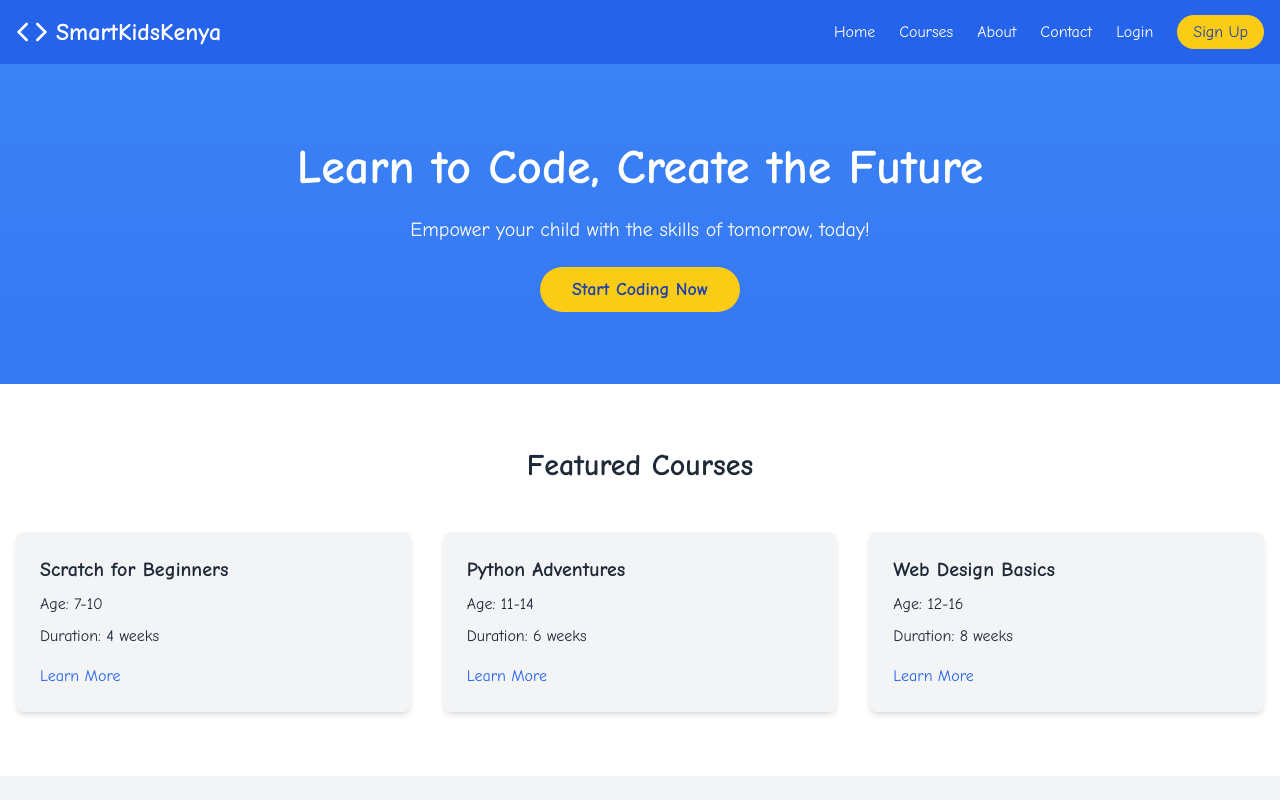
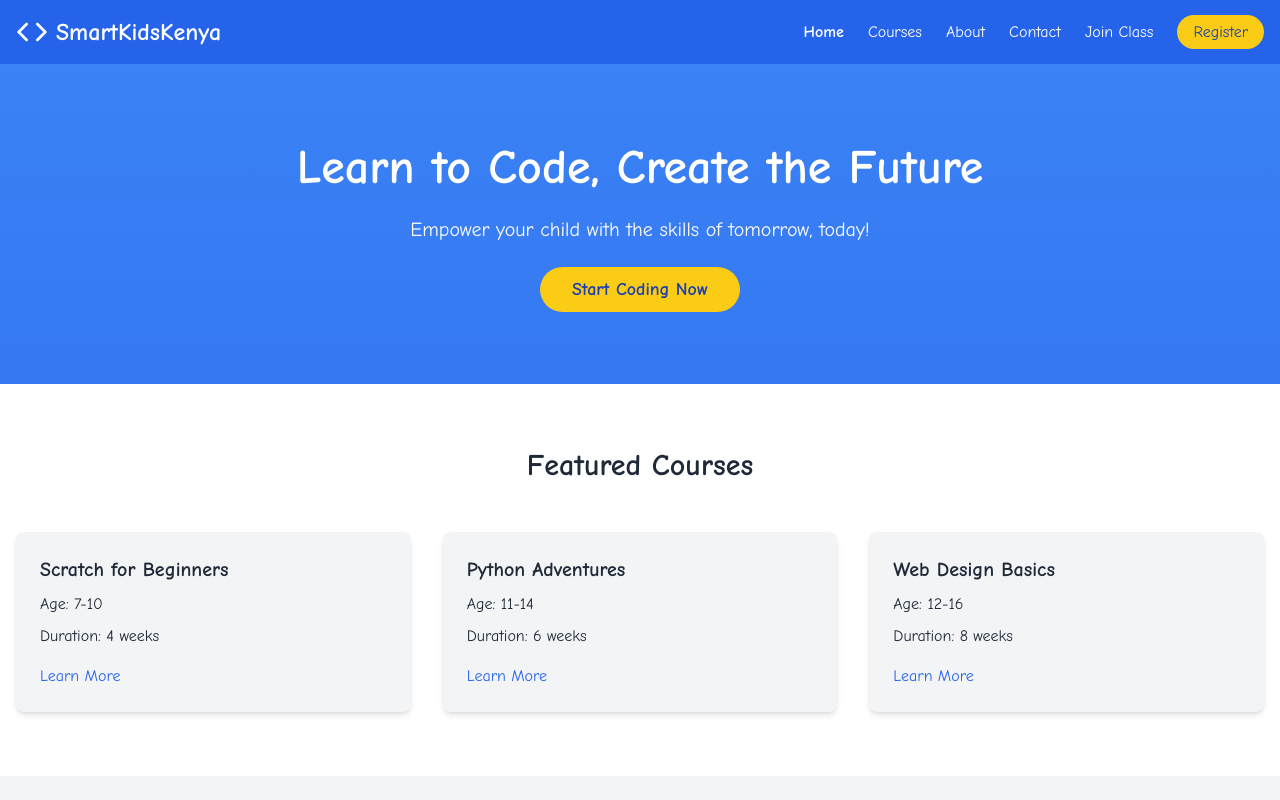
Before and after one commit to amsaul/smartkids.github.io, a React (Vite) app: page / in a window 1280 px wide. Shown: the top 800 px of the page. Built offline with nearby package versions, Linux system fonts and the light colour scheme.

Commit message:
Update on the login and sign up pages

```diff
--- a/src/components/Header.tsx
+++ b/src/components/Header.tsx
@@ -1,8 +1,14 @@
 import React from 'react';
-import { Link } from 'react-router-dom';
+import { Link, useLocation } from 'react-router-dom';
 import { Code } from 'lucide-react';
 
+
 const Header: React.FC = () => {
+  const isActive = (path: string) => {
+    return location.pathname === path ? 'text-yellow-600 font-bold' : 'hover:text-blue-200';
+  };
+  const location = useLocation();
+  // const navigate = useNavigate();
   return (
     <header className="bg-blue-600 text-white shadow-md">
       <div className="container mx-auto px-4 py-4 flex justify-between items-center">
@@ -12,12 +18,12 @@ const Header: React.FC = () => {
         </Link>
         <nav>
           <ul className="flex space-x-6">
-            <li><Link to="/" className="hover:text-blue-200">Home</Link></li>
-            <li><Link to="/courses" className="hover:text-blue-200">Courses</Link></li>
-            <li><Link to="/about" className="hover:text-blue-200">About</Link></li>
-            <li><Link to="/contact" className="hover:text-blue-200">Contact</Link></li>
-            <li><Link to="/login" className="hover:text-blue-200">Login</Link></li>
-            <li><Link to="/register" className="bg-yellow-400 text-blue-800 px-4 py-2 rounded-full hover:bg-yellow-300">Sign Up</Link></li>
+            <li><Link to="/" className={isActive('/')}>Home</Link></li>
+            <li><Link to="/courses" className={isActive('/courses')} >Courses</Link></li>
+            <li><Link to="/about" className={isActive('/about')} >About</Link></li>
+            <li><Link to="/contact" className={isActive('/Contact')}>Contact</Link></li>
+            <li><Link to="/login" className={isActive('/login')}>Join Class</Link></li>
+            <li><Link to="/register" className="bg-yellow-400 text-blue-800 px-4 py-2 rounded-full hover:bg-yellow-300">Register</Link></li>
           </ul>
         </nav>
       </div>
```
